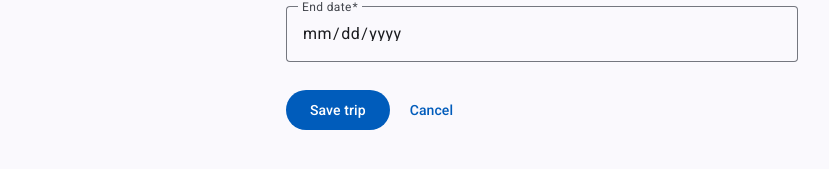
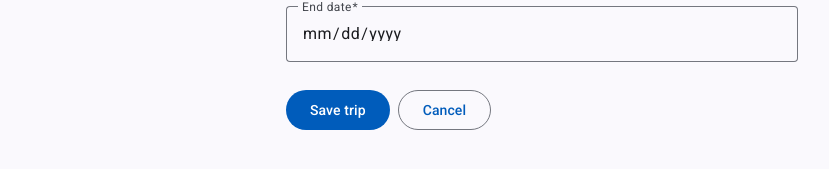
Before and after one commit to Adriana-st/FriendlySplitAngular, an Angular app: page /trips/new in a window 1280 px wide. Shown: the part 469-638 px from the top of the page, without its empty margins (98-927 px from the left). Built offline with nearby package versions, Linux system fonts and the light colour scheme.

Commit message:
Update trip form cancel button style and adjust margin for rows

```diff
--- a/src/app/features/trips/pages/trip-form/trip-form.html
+++ b/src/app/features/trips/pages/trip-form/trip-form.html
@@ -63,6 +63,6 @@
     <button matButton="filled" type="submit" [disabled]="saving()">
       {{ saving() ? 'Saving...' : 'Save trip' }}
     </button>
-    <a matButton [routerLink]="id() ? ['/trips', id()] : ['/trips']">Cancel</a>
+    <a matButton="outlined" [routerLink]="id() ? ['/trips', id()] : ['/trips']">Cancel</a>
   </div>
 </form>
--- a/src/styles.scss
+++ b/src/styles.scss
@@ -47,7 +47,7 @@ body {
   margin-bottom: 1rem;
 }
 
-// One column on a phone, more columns on a laptop - no media queries needed
+// One column on a phone, more columns on a laptop
 .grid {
   display: grid;
   grid-template-columns: repeat(auto-fill, minmax(16rem, 1fr));
@@ -81,7 +81,7 @@ body {
 .rows {
   list-style: none;
   padding: 0;
-  margin: 0;
+  margin: 0 0 1rem;
 }
 
 .row {
```
